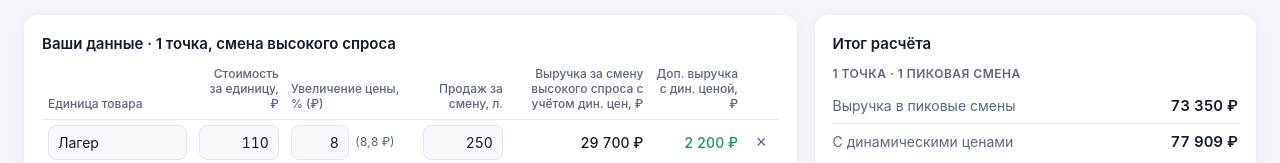
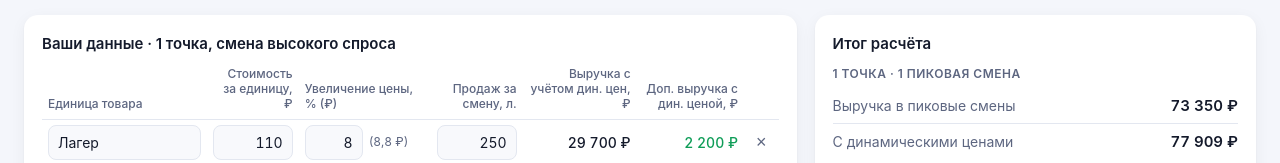
Before and after one commit to terrris/prototype_-calculator_landingpage, a plain HTML site: page index.html in a window 1280 px wide. Shown: the part 111-274 px from the top of the page. Drawn offline with Linux system fonts and the light colour scheme.

Commit message:
Shorten dynamic revenue column header
Co-Authored-By: Claude Opus 5.5 <noreply@anthropic.com>

```diff
--- a/index.html
+++ b/index.html
@@ -273,7 +273,7 @@
                 <th class="col-price num">Стоимость за единицу, ₽</th>
                 <th class="col-pct">Увеличение цены, % (₽)</th>
                 <th class="col-qty num">Продаж за смену, л.</th>
-                <th class="num">Выручка за смену высокого спроса с учётом дин. цен, ₽</th>
+                <th class="num">Выручка с учётом дин. цен, ₽</th>
                 <th class="num">Доп. выручка с дин. ценой, ₽</th>
                 <th aria-label="Удалить"></th>
               </tr>
```
